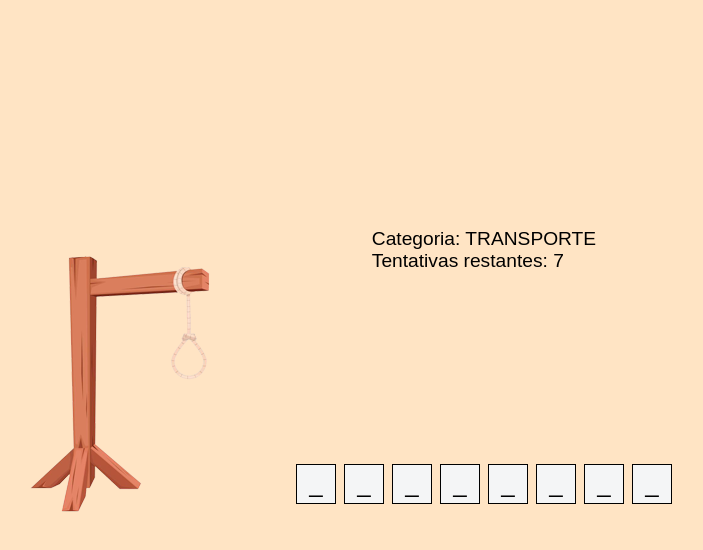
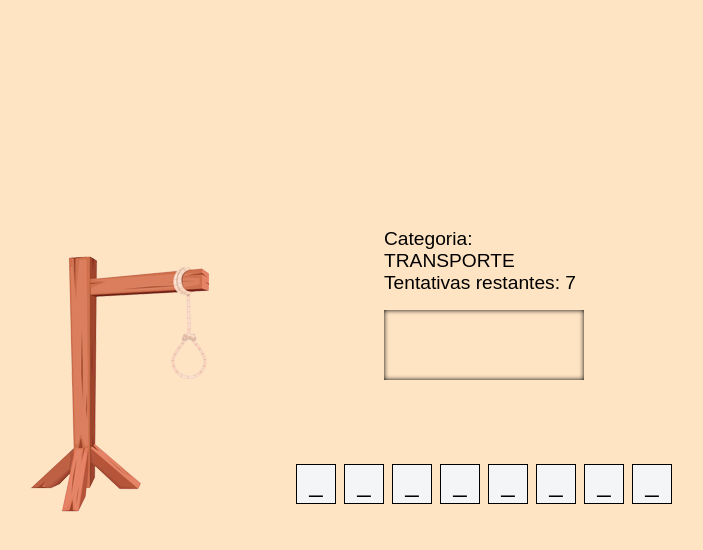
Before and after one commit to CleytonSouza1305/Jogo-da-Forca, a plain HTML site: page index.html in a window 1280 px wide. Both pictures are taken after a click on the button 639 px from the left and 396 px from the top of the page. Shown: the whole page, without its empty margins (289-992 px from the left). Drawn offline with Linux system fonts and the light colour scheme.

Commit message:
Finalizando o jogo da forca

```diff
--- a/css/index.css
+++ b/css/index.css
@@ -28,7 +28,8 @@ header {
   gap: 1rem;
 }
 
-header button {
+header button,
+#refresh-btn {
   padding: 0.3rem 0.5rem;
   cursor: pointer;
   color: #f4f5f6;
@@ -40,11 +41,37 @@ header button {
   width: 100px;
   height: 50px;
   transition: ease-in-out 200ms;
+  display: flex;
+  align-items: center;
+  justify-content: center;
 }
 
-header button:hover {
+header button:hover,
+#refresh-btn:hover {
   border-color: rgb(229, 65, 65);
   background-color: rgb(207, 52, 52);
+}
+
+#refresh-btn-winner {
+  padding: 0.3rem 0.5rem;
+  cursor: pointer;
+  color: #f4f5f6;
+  background-color: rgb(131, 232, 109);
+  font-size: 1.5rem;
+  border-radius: 6px;
+  border: 1px solid hsl(109, 73%, 47%);
+  outline: none;
+  width: 100px;
+  height: 50px;
+  transition: ease-in-out 200ms;
+  display: flex;
+  align-items: center;
+  justify-content: center;
+}
+
+#refresh-btn-winner:hover {
+  border-color: rgb(131, 232, 109);
+  background-color: rgb(80, 219, 49);;
 }
 
 .content-word {
@@ -96,6 +123,7 @@ header button:hover {
   padding-top: 0.5rem;
   font-size: 1.2rem;
   font-weight: 500;
+  width: 200px;
 }
 
 .revelate-palavra {
@@ -103,6 +131,44 @@ header button:hover {
   color: rgb(240, 39, 39);
 }
 
+.words {
+  box-shadow: inset 0 0 5px 0 #000;
+  width: 100%;
+  height: 70px;
+  margin-top: 1rem;
+  padding: 0.4rem;
+  font-weight: 500;
+  font-size: 1.2rem;
+}
+
+.game-over-modal,
+.game-winner-modal {
+  position: absolute;
+  top: 0;
+  left: 0;
+  width: 100vw;
+  height: 100vh;
+  display: flex;
+  align-items: center;
+  justify-content: center;
+  background-image: linear-gradient(90deg, rgba(0, 0, 0, 0.800), rgba(0, 0, 0, 0.700), rgba(0, 0, 0, 0.500));
+}
+
+.content-game-over,
+.content-game-winner {
+  display: flex;
+  align-items: center;
+  justify-content: center;
+  flex-direction: column-reverse;
+  gap: 1rem;
+  color: #f4f5f6;
+}
+
+.revelate-palavra-winner {
+  font-weight: 700;
+  color: rgb(131, 232, 109);
+}
+
 .display {
   display: none;
 }
--- a/js/index.js
+++ b/js/index.js
@@ -40,10 +40,14 @@ function createInput(palavra) {
 }
 
 function startGame() {
+  document.querySelector('.game-over-modal').classList.add('display')
   gameStats.life = 7;
+  updatePlayerLife(gameStats.life)
   gameStats.playing = true;
   gameStats.status = 'playing';
   gameStats.wordsClicked = [];
+  let letrasDoArray = renderClickedWord(gameStats.wordsClicked)
+  document.querySelector('.words').innerText = letrasDoArray
   gameStats.arrayDePalavras = palavrasAndCategory();
   gameStats.secretElement = gerarPalavraSecreta(gameStats.arrayDePalavras);
   gameStats.palavraSecreta = gameStats.secretElement.nome.toLowerCase();
@@ -52,22 +56,18 @@ function startGame() {
   document.getElementById('category').innerText = `Categoria: ${gameStats.categoria}`;
   document.getElementById('tenttive').innerText = `Tentativas restantes: ${gameStats.life}`;
 
-  console.log(gameStats.palavraSecreta);
   createInput(gameStats.palavraSecreta);
 }
 
 function updatePlayerLife(life) {
   const img = document.getElementById('forca-image');
-  img.src = `../img/forca0${7 - life}.png`;
+  img.src = `https://cleytonsouza1305.github.io/Jogo-da-Forca/img/forca0${7 - life}.png`;
 
   if (life <= 0) {
     img.src = '../img/forca06.png'
     gameStats.status = 'game-over';
 
-    const revelate = document.querySelector('.text')
-    revelate.classList.remove('display')
-    const palavra = document.querySelector('.revelate-palavra')
-    palavra.textContent = `"${gameStats.palavraSecreta.toUpperCase()}"`
+    restartGame()
   }
 }
 
@@ -84,6 +84,9 @@ function disableKey(key, palavra) {
   if (gameStats.status === 'playing' && !gameStats.wordsClicked.includes(key)) {
     gameStats.wordsClicked.push(key);
 
+    let letrasDoArray = renderClickedWord(gameStats.wordsClicked)
+    document.querySelector('.words').innerText = letrasDoArray
+
     if (!palavra.includes(key)) {
       gameStats.life--
       document.getElementById('tenttive').innerText = `Tentativas restantes: ${gameStats.life}`;
@@ -94,7 +97,7 @@ function disableKey(key, palavra) {
 
     if (checkIfWinner()) {
       gameStats.status = 'winner';
-      alert('Parabéns, você venceu!');
+      restartGameWinner()
     }
   }
 }
@@ -134,3 +137,37 @@ function checkIfWinner() {
 
     return checkPalavra === gameStats.palavraSecreta.replace(/\s+/g, '');
   }
+
+function renderClickedWord(arrayDeLetras) {
+  let letras = ''
+  arrayDeLetras.forEach((l, index) => {
+    if (index === arrayDeLetras.length -1) {
+      letras += l
+    } else {
+      letras += `${l} - `
+    }
+  })
+
+  return letras
+}
+
+function restartGame() {
+  document.querySelector('.game-over-modal').classList.remove('display')
+
+  const palavra = document.querySelector('.revelate-palavra')
+  palavra.textContent = `"${gameStats.palavraSecreta.toUpperCase()}"`
+
+  document.getElementById('refresh-btn').addEventListener('click', startGame)
+}
+
+function restartGameWinner() {
+  document.querySelector('.game-winner-modal').classList.remove('display')
+
+  const palavra = document.querySelector('.revelate-palavra-winner')
+  palavra.textContent = `"${gameStats.palavraSecreta.toUpperCase()}"`
+
+  document.getElementById('refresh-btn-winner').addEventListener('click', () => {
+    document.querySelector('.game-winner-modal').classList.add('display')
+    startGame()
+  })
+}
--- a/js/palavras.js
+++ b/js/palavras.js
@@ -4,11 +4,11 @@ export default function palavrasAndCategory() {
     { nome: "EQUADOR", categoria: "PAÍS" },
     { nome: "CHILE", categoria: "PAÍS" },
     { nome: "INDONESIA", categoria: "PAÍS" },
-      { nome: "MALDIVAS", categoria: "LUGARES" },
+    { nome: "MALDIVAS", categoria: "PAÍS" },
     { nome: "INGLATERRA", categoria: "PAÍS" },
     { nome: "GROELANDIA", categoria: "PAÍS" },
     { nome: "UZBEQUISTAO", categoria: "PAÍS" },
-      { nome: "CREGUENHEM", categoria: "LUGARES" },
+    { nome: "CREGUENHEM", categoria: "PAÍS" },
     { nome: "BICICLETA", categoria: "TRANSPORTE" },
     { nome: "LANCHA", categoria: "TRANSPORTE" },
     { nome: "NAVIO", categoria: "TRANSPORTE" },
@@ -19,47 +19,51 @@ export default function palavrasAndCategory() {
     { nome: "TREM", categoria: "TRANSPORTE" },
     { nome: "CAIAQUE", categoria: "TRANSPORTE" },
     { nome: "FUNICULAR", categoria: "TRANSPORTE" },
-      { nome: "XICARA", categoria: "OBJETOS" },
-      { nome: "MOEDA", categoria: "OBJETOS" },
-      { nome: "ESPARADRAPO", categoria: "OBJETOS" },
-      { nome: "SINO", categoria: "OBJETOS" },
-      { nome: "CHUVEIRO", categoria: "OBJETOS" },
-      { nome: "TAMBORETE", categoria: "OBJETOS" },
-      { nome: "LAMPADA", categoria: "OBJETOS" },
-      { nome: "BOCAL", categoria: "OBJETOS" },
-      { nome: "CORTINA", categoria: "OBJETOS" },
-      { nome: "LAPIS", categoria: "OBJETOS" },
-      { nome: "MELANCIA", categoria: "ALIMENTOS" },
-      { nome: "AMENDOIM", categoria: "ALIMENTOS" },
-      { nome: "ESFIRRA", categoria: "ALIMENTOS" },
-      { nome: "GOROROBA", categoria: "ALIMENTOS" },
-      { nome: "JANTAR", categoria: "ALIMENTOS" },
-      { nome: "SABOROSO", categoria: "ALIMENTOS" },
-      { nome: "DESJEJUM", categoria: "ALIMENTOS" },
-      { nome: "MASTIGAR", categoria: "ALIMENTOS" },
-      { nome: "ENGOLIR", categoria: "ALIMENTOS" },
-      { nome: "DOCERIA", categoria: "ALIMENTOS" },
-      { nome: "DRAGAO", categoria: "ANIMAIS" },
-      { nome: "GALINHA", categoria: "ANIMAIS" },
-      { nome: "PAVAO", categoria: "ANIMAIS" },
-      { nome: "CAMELO", categoria: "ANIMAIS" },
-      { nome: "PERU", categoria: "ANIMAIS" },
-      { nome: "ZEBRA", categoria: "ANIMAIS" },
-      { nome: "DROMEDARIO", categoria: "ANIMAIS" },
-      { nome: "CALANGO", categoria: "ANIMAIS" },
-      { nome: "SAGUI", categoria: "ANIMAIS" },
-      { nome: "LAGARTIXA", categoria: "ANIMAIS" },
-      { nome: "HIPOPOTAMO", categoria: "ANIMAIS" },
-      { nome: "A ERA DO GELO", categoria: "TV E CINEMA" },
-      { nome: "HOMEM ARANHA", categoria: "TV E CINEMA" },
-      { nome: "CASA MONSTRO", categoria: "TV E CINEMA" },
-      { nome: "TELA QUENTE", categoria: "TV E CINEMA" },
-      { nome: "STRANGER THINGS", categoria: "TV E CINEMA" },
-      { nome: "O REI DO GADO", categoria: "TV E CINEMA" },
-      { nome: "MULHER MARAVILHA", categoria: "TV E CINEMA" },
-      { nome: "O INCRIVEL HULK", categoria: "TV E CINEMA" },
-      { nome: "BOB ESPONJA", categoria: "TV E CINEMA" },
-      { nome: "PANICO NA TV", categoria: "TV E CINEMA" },
+    { nome: "XICARA", categoria: "OBJETO" },
+    { nome: "MOEDA", categoria: "OBJETO" },
+    { nome: "ESPARADRAPO", categoria: "OBJETO" },
+    { nome: "SINO", categoria: "OBJETO" },
+    { nome: "CHUVEIRO", categoria: "OBJETO" },
+    { nome: "TAMBORETE", categoria: "OBJETO" },
+    { nome: "LAMPADA", categoria: "OBJETO" },
+    { nome: "BOCAL", categoria: "OBJETO" },
+    { nome: "CORTINA", categoria: "OBJETO" },
+    { nome: "LAPIS", categoria: "OBJETO" },
+    { nome: "MELANCIA", categoria: "FRUTA" },
+    { nome: "AMENDOIM", categoria: "FRUTO" },
+    { nome: "ESFIRRA", categoria: "ALIMENTO" },
+    { nome: "GOROROBA", categoria: "ALIMENTO" },
+    { nome: "JANTAR", categoria: "VERBO" },
+    { nome: "DORMIR", categoria: "VERBO" },
+    { nome: "DIRIGIR", categoria: "VERBO" },
+    { nome: "SONHAR", categoria: "VERBO" },
+    { nome: "ESCUTAR", categoria: "VERBO" },
+    { nome: "SABOROSO", categoria: "SABOR" },
+    { nome: "DESJEJUM", categoria: "REFEICAO" },
+    { nome: "MASTIGAR", categoria: "AÇÃO" },
+    { nome: "ENGOLIR", categoria: "AÇÃO" },
+    { nome: "DOCERIA", categoria: "ALIMENTO" },
+    { nome: "DRAGAO", categoria: "ANIMAL MITOLÓGICO" },
+    { nome: "GALINHA", categoria: "ANIMAL" },
+    { nome: "PAVAO", categoria: "ANIMAL" },
+    { nome: "CAMELO", categoria: "ANIMAL" },
+    { nome: "PERU", categoria: "ANIMAL" },
+    { nome: "ZEBRA", categoria: "ANIMAL" },
+    { nome: "DROMEDARIO", categoria: "ANIMAL" },
+    { nome: "CALANGO", categoria: "ANIMAL" },
+    { nome: "SAGUI", categoria: "ANIMAL" },
+    { nome: "LAGARTIXA", categoria: "ANIMAL" },
+    { nome: "HIPOPOTAMO", categoria: "ANIMAL" },
+    { nome: "A ERA DO GELO", categoria: "FILME" },
+    { nome: "HOMEM ARANHA", categoria: "FILME" },
+    { nome: "CASA MONSTRO", categoria: "FILME" },
+    { nome: "TELA QUENTE", categoria: "FILME" },
+    { nome: "STRANGER THINGS", categoria: "SÉRIE" },
+    { nome: "O REI DO GADO", categoria: "SÉRIE" },
+    { nome: "MULHER MARAVILHA", categoria: "FILME" },
+    { nome: "O INCRIVEL HULK", categoria: "FILME" },
+    { nome: "BOB ESPONJA", categoria: "SÉRIE" },
+    { nome: "PANICO NA TV", categoria: "PROGRAMA" },
     { nome: "SAMURAI", categoria: "CULTURA" },
     { nome: "KIMONO", categoria: "CULTURA" },
     { nome: "FESTIVAL", categoria: "CULTURA" },
@@ -72,18 +76,18 @@ export default function palavrasAndCategory() {
     { nome: "VALHALA", categoria: "MITOLOGIA" },
     { nome: "OLIMPO", categoria: "MITOLOGIA" },
     { nome: "ELECTRA", categoria: "MITOLOGIA" },
-      { nome: "TRIDENTE", categoria: "OBJETOS" },
-      { nome: "ENGRENAGEM", categoria: "OBJETOS" },
-      { nome: "ENCICLOPEDIA", categoria: "OBJETOS" },
-      { nome: "CALCULADORA", categoria: "OBJETOS" },
-      { nome: "GRAMPO", categoria: "OBJETOS" },
-      { nome: "QUADRO", categoria: "OBJETOS" },
-      { nome: "TAÇA", categoria: "OBJETOS" },
-      { nome: "CIMENTO", categoria: "MATERIAIS" },
-      { nome: "CERAMICA", categoria: "MATERIAIS" },
-      { nome: "CONCRETO", categoria: "MATERIAIS" },
-      { nome: "TITANIO", categoria: "MATERIAIS" },
-      { nome: "ACRILICO", categoria: "MATERIAIS" },
+    { nome: "TRIDENTE", categoria: "OBJETO" },
+    { nome: "ENGRENAGEM", categoria: "OBJETO" },
+    { nome: "ENCICLOPEDIA", categoria: "OBJETO" },
+    { nome: "CALCULADORA", categoria: "OBJETO" },
+    { nome: "GRAMPO", categoria: "OBJETO" },
+    { nome: "QUADRO", categoria: "OBJETO" },
+    { nome: "TAÇA", categoria: "OBJETO" },
+    { nome: "CIMENTO", categoria: "MATERIAL" },
+    { nome: "CERAMICA", categoria: "MATERIAL" },
+    { nome: "CONCRETO", categoria: "MATERIAL" },
+    { nome: "TITANIO", categoria: "MATERIAL" },
+    { nome: "ACRILICO", categoria: "MATERIAL" },
     { nome: "BONSAI", categoria: "NATUREZA" },
     { nome: "LAGO", categoria: "NATUREZA" },
     { nome: "ORQUIDEA", categoria: "NATUREZA" },
```
Also changed, not shown: index.html (+15 -2 lines), 1 other file. Lines whose indentation alone changed are shown as unchanged.
